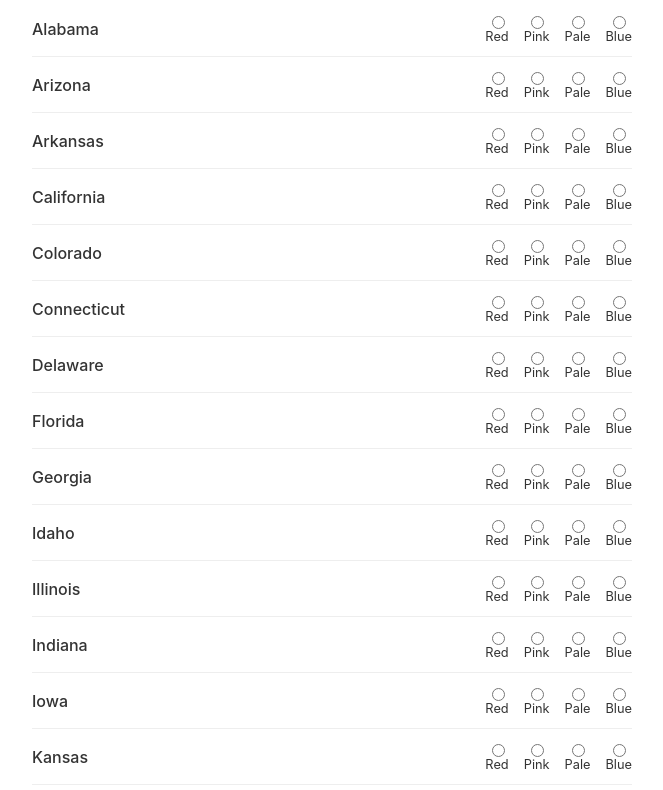
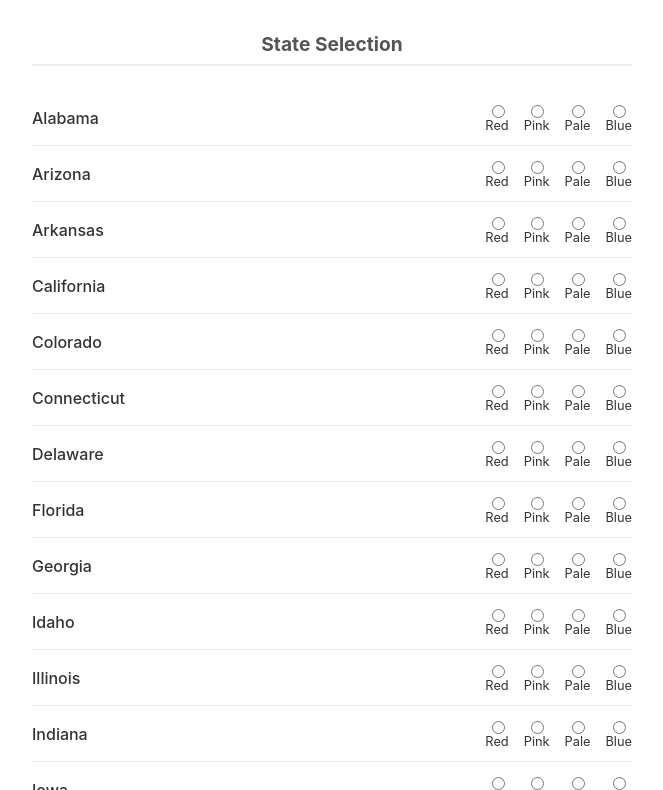
Before and after one commit to ahbryan/carpool-heat-map, a plain HTML site: page index.html in a window 1280 px wide. Shown: the part 140-930 px from the top of the page, without its empty margins (308-971 px from the left). Drawn offline with Linux system fonts and the light colour scheme.

Commit message:
Update index.html

```diff
--- a/index.html
+++ b/index.html
@@ -3,87 +3,41 @@
 <head>
     <meta charset="UTF-8">
     <meta name="viewport" content="width=device-width, initial-scale=1.0">
-    <title>State Selector</title>
+    <title>State & City Selector</title>
     <style>
-        body {
-            font-family: -apple-system, BlinkMacSystemFont, "Segoe UI", Roboto, Helvetica, Arial, sans-serif;
-            background-color: #f4f4f9;
-            color: #333;
-            display: flex;
-            justify-content: center;
-            padding: 2rem;
-            margin: 0;
-        }
-        .container {
-            background: white;
-            padding: 2rem;
-            border-radius: 12px;
-            box-shadow: 0 4px 12px rgba(0,0,0,0.1);
-            max-width: 600px;
-            width: 100%;
-        }
-        h1 {
-            text-align: center;
-            margin-bottom: 2rem;
-            font-size: 1.5rem;
-        }
-        .state-row {
-            display: grid;
-            grid-template-columns: 1fr auto auto auto auto;
-            gap: 15px;
-            padding: 12px 0;
-            border-bottom: 1px solid #eee;
-            align-items: center;
-        }
-        .state-row:last-child {
-            border-bottom: none;
-        }
-        .state-name {
-            font-weight: 500;
-        }
-        label {
-            display: flex;
-            flex-direction: column;
-            align-items: center;
-            font-size: 0.8rem;
-            cursor: pointer;
-        }
-        button {
-            width: 100%;
-            padding: 15px;
-            background-color: #007bff;
-            color: white;
-            border: none;
-            border-radius: 8px;
-            font-size: 1.1rem;
-            font-weight: bold;
-            cursor: pointer;
-            margin-top: 2rem;
-            transition: background-color 0.2s;
-        }
-        button:hover {
-            background-color: #0056b3;
-        }
-        #message {
-            text-align: center;
-            margin-top: 1rem;
-            font-weight: bold;
-        }
+        body { font-family: -apple-system, BlinkMacSystemFont, "Segoe UI", Roboto, sans-serif; background-color: #f4f4f9; color: #333; display: flex; justify-content: center; padding: 2rem; margin: 0; }
+        .container { background: white; padding: 2rem; border-radius: 12px; box-shadow: 0 4px 12px rgba(0,0,0,0.1); max-width: 600px; width: 100%; }
+        h1, h2 { text-align: center; margin-bottom: 1.5rem; }
+        h2 { margin-top: 3rem; font-size: 1.2rem; color: #555; border-bottom: 2px solid #eee; padding-bottom: 0.5rem;}
+        .data-row { display: grid; grid-template-columns: 1fr auto auto auto auto; gap: 15px; padding: 12px 0; border-bottom: 1px solid #eee; align-items: center; }
+        .city-row { display: grid; grid-template-columns: 1fr 100px; gap: 15px; padding: 12px 0; border-bottom: 1px solid #eee; align-items: center; }
+        .name-label { font-weight: 500; }
+        label { display: flex; flex-direction: column; align-items: center; font-size: 0.8rem; cursor: pointer; }
+        input[type="number"] { width: 100%; padding: 8px; border: 1px solid #ccc; border-radius: 4px; box-sizing: border-box; }
+        button { width: 100%; padding: 15px; background-color: #007bff; color: white; border: none; border-radius: 8px; font-size: 1.1rem; font-weight: bold; cursor: pointer; margin-top: 2rem; transition: background-color 0.2s; }
+        button:hover { background-color: #0056b3; }
+        #message { text-align: center; margin-top: 1rem; font-weight: bold; }
     </style>
 </head>
 <body>
 
 <div class="container">
-    <h1>Continental US State Selector</h1>
-    <form id="stateForm">
+    <h1>Continental US Data Tracker</h1>
+    <form id="dataForm">
+
+        <h2>State Selection</h2>
         <div id="states-container"></div>
+
+        <h2>Top 25 Metro Areas (Optional Weight)</h2>
+        <div id="cities-container"></div>
+
         <button type="submit" id="submitBtn">Submit Selections</button>
         <div id="message"></div>
     </form>
 </div>
 
 <script>
-    // Paste your Google Apps Script Web App URL here!
+    // PASTE YOUR GOOGLE APPS SCRIPT WEB APP URL HERE!
     const WEB_APP_URL = 'https://script.google.com/macros/s/AKfycbzwH1OoG6fGMF_L5FsKgeAWqljSTaM3t2oTMKXSo7KistR8DMlQj8YNntiLqrhVcwlP5w/exec';
 
     const states = [
@@ -97,24 +51,42 @@
         "Vermont", "Virginia", "Washington", "West Virginia", "Wisconsin", "Wyoming"
     ];
 
-    const container = document.getElementById('states-container');
+    const cities = [
+        "New York City", "Los Angeles", "Chicago", "Dallas", "Houston", "Washington D.C.",
+        "Philadelphia", "Miami", "Atlanta", "Boston", "Phoenix", "San Francisco",
+        "Riverside", "Detroit", "Seattle", "Minneapolis", "San Diego", "Tampa",
+        "Denver", "St. Louis", "Baltimore", "Orlando", "Charlotte", "San Antonio", "Portland"
+    ];
 
-    // Generate the HTML for the 48 states
+    // Generate States
+    const statesContainer = document.getElementById('states-container');
     states.forEach(state => {
         const row = document.createElement('div');
-        row.className = 'state-row';
+        row.className = 'data-row';
         row.innerHTML = `
-            <div class="state-name">${state}</div>
+            <div class="name-label">${state}</div>
             <label><input type="radio" name="${state}" value="Red"> Red</label>
             <label><input type="radio" name="${state}" value="Pink"> Pink</label>
             <label><input type="radio" name="${state}" value="Pale"> Pale</label>
             <label><input type="radio" name="${state}" value="Blue"> Blue</label>
         `;
-        container.appendChild(row);
+        statesContainer.appendChild(row);
+    });
+
+    // Generate Cities
+    const citiesContainer = document.getElementById('cities-container');
+    cities.forEach(city => {
+        const row = document.createElement('div');
+        row.className = 'city-row';
+        row.innerHTML = `
+            <div class="name-label">${city}</div>
+            <input type="number" name="${city}" placeholder="Weight" step="any">
+        `;
+        citiesContainer.appendChild(row);
     });
 
     // Handle Form Submission
-    document.getElementById('stateForm').addEventListener('submit', async (e) => {
+    document.getElementById('dataForm').addEventListener('submit', async (e) => {
         e.preventDefault();
 
         const btn = document.getElementById('submitBtn');
@@ -123,22 +95,20 @@
         btn.disabled = true;
         msg.innerText = '';
 
-        // Gather all selected radio buttons
         const formData = new FormData(e.target);
         const data = Object.fromEntries(formData.entries());
 
         try {
-            // Send data to Google Sheets
             const response = await fetch(WEB_APP_URL, {
                 method: 'POST',
                 body: JSON.stringify(data),
-                headers: { 'Content-Type': 'text/plain;charset=utf-8' } // text/plain prevents CORS preflight issues
+                headers: { 'Content-Type': 'text/plain;charset=utf-8' }
             });
 
             if (response.ok) {
                 msg.style.color = 'green';
                 msg.innerText = 'Success! Selections sent to spreadsheet.';
-                e.target.reset(); // Clear the form
+                e.target.reset();
             } else {
                 throw new Error('Network response was not ok');
             }
```
